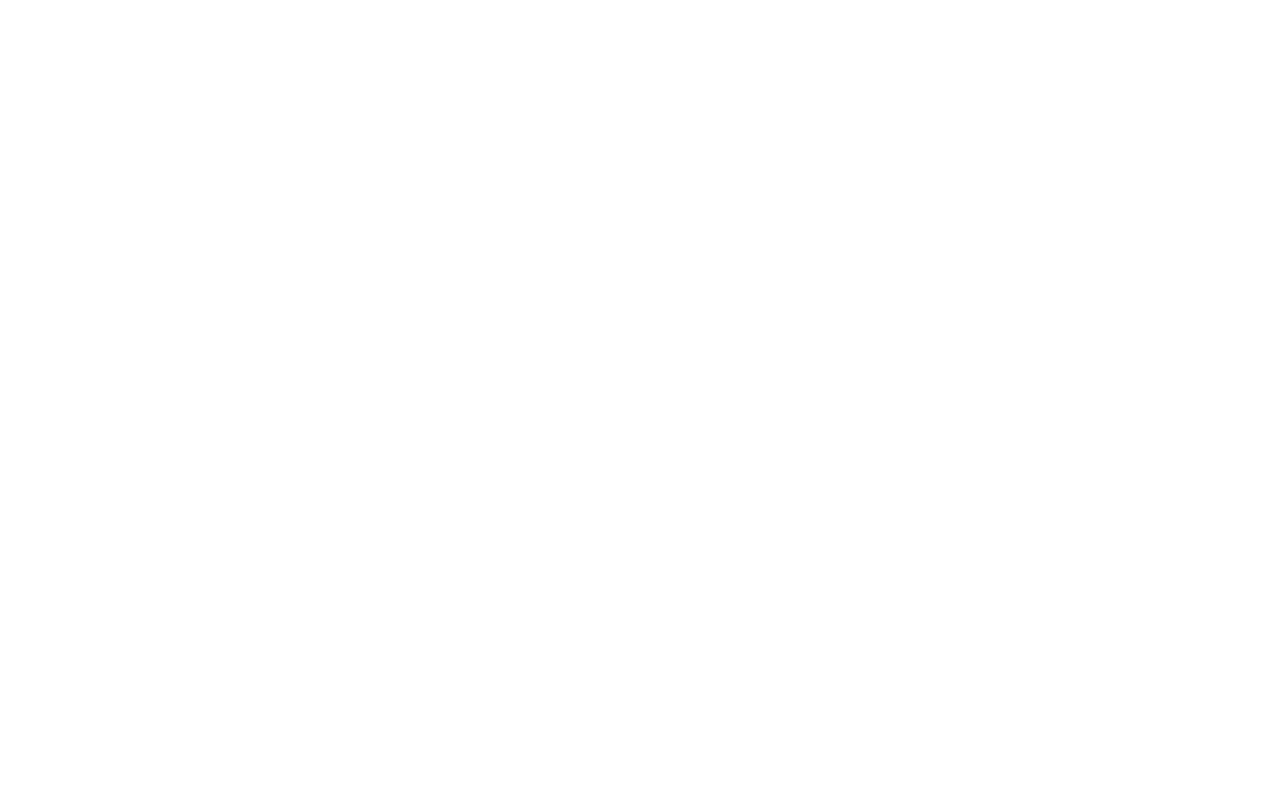
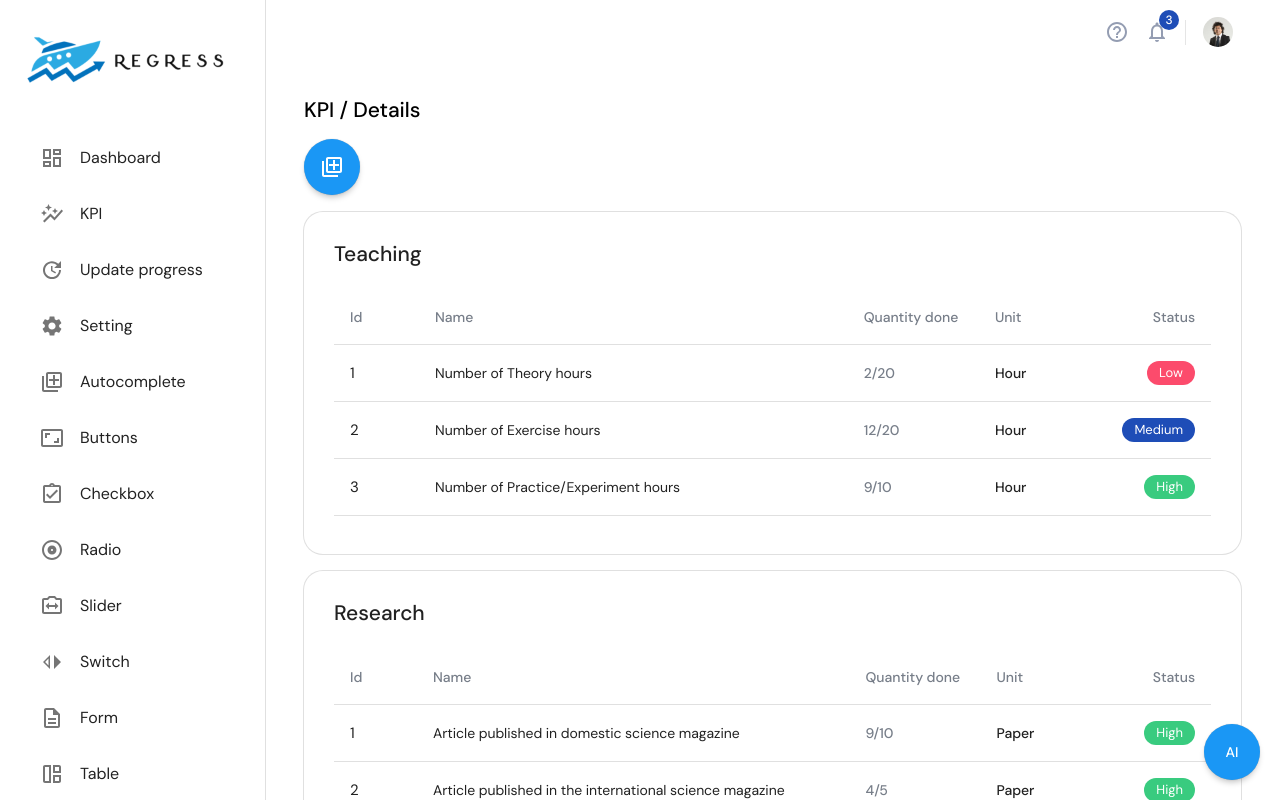
Before and after one commit to lpnizmeee/UIUX-final-project, a React (Create React App) app in the folder package/: page /#/kpi/detail in a window 1280 px wide. Before the commit this address had no page. Shown: the top 800 px of the page. Built offline with nearby package versions, Linux system fonts and the light colour scheme.

Commit message:
kpi-detail

```diff
--- a/package/src/routes/Router.js
+++ b/package/src/routes/Router.js
@@ -25,6 +25,7 @@
 const KPI = lazy(() => import("../views/kpi/KPI.js"));
 const AddKPI = lazy(() => import("../views/kpi/AddKPI.js"));
 const KPIFake = lazy(() => import("../views/kpi/KPIFake.js"));
+const KPIDetail = lazy(() => import("../views/kpi/KPIDetail.js"));
 
 /*****Routes******/
 
@@ -48,6 +49,7 @@
       { path: "/update-progress", element: <></> },
       { path: "/kpi/add-kpi", element: <AddKPI /> },
       { path: "/kpi/add-success", element: <KPIFake /> },
+      { path: "/kpi/detail", element: <KPIDetail /> },
     ],
   },
 ];
--- a/package/src/views/kpi/KPI.js
+++ b/package/src/views/kpi/KPI.js
@@ -7,6 +7,8 @@
 import AddIcon from "@mui/icons-material/Add";
 import Chip from "@mui/material/Chip";
 import NavigateNextIcon from '@mui/icons-material/NavigateNext';
+import { useNavigate } from 'react-router-dom';
+
 
 const KPIList = [
     {
@@ -19,24 +21,29 @@
         id: "2",
         title: "Social Activities",
         chiptitle: "Medium",
-        assignment: ["Vol", "Research", "Service"]
+        assignment: ["Volunteer", "Blood Donation"]
 
     },
     {
         id: "3",
         title: "House Chores",
         chiptitle: "Low",
-        assignment: ["Teaching", "Research", "Service"]
+        assignment: ["House Cleaning", "Cooking"]
     },
     {
         id: "4",
         title: "Charity",
         chiptitle: "Medium",
-        assignment: ["Teaching", "Research", "Service"]
+        assignment: ["Volunteer", "Fundraising"]
     },
 ]
 
 const KPI = () => {
+    const navigate = useNavigate();
+
+    const handleViewDetail = () => {
+        navigate('/kpi/detail');
+    }
     return (
         <Box>
             <Typography paddingLeft={2} variant="h3" sx={{ marginBottom: "0" }} gutterBottom>
@@ -74,6 +81,7 @@
                                     color="primary"
                                     variant="extended"
                                     size="small"
+                                    onClick={handleViewDetail}
                                     sx={{
                                         mr: 1,
                                         mb: {
--- /dev/null
+++ b/package/src/views/kpi/KPIDetail.js
@@ -0,0 +1,147 @@
+import React from "react";
+import { Link } from 'react-router-dom';
+import { Box } from "@mui/system";
+import { Card, CardContent, Typography } from "@mui/material";
+import KPIDetailTable from "./kpi-components/KPIDetailTable";
+import Fab from "@mui/material/Fab";
+import AddToPhotosOutlinedIcon from "@mui/icons-material/AddToPhotosOutlined";
+
+const assignmentList = [
+    {
+        name: "Teaching",
+        tasks: [
+            {
+                id: "1",
+                name: "Number of Theory hours",
+                quantity: "2/20",
+                status: "Low",
+                pbg: "error.main",
+                unit: "Hour",
+            },
+            {
+                id: "2",
+                name: "Number of Exercise hours",
+                quantity: "12/20",
+                status: "Medium",
+                pbg: "secondary.main",
+                unit: "Hour",
+            },
+            {
+                id: "3",
+                name: "Number of Practice/Experiment hours",
+                quantity: "9/10",
+                status: "High",
+                pbg: "success.main",
+                unit: "Hour",
+            },
+        ]
+    },
+    {
+        name: "Research",
+        tasks: [
+            {
+                id: "1",
+                name: "Article published in domestic science magazine",
+                quantity: "9/10",
+                status: "High",
+                pbg: "success.main",
+                unit: "Paper",
+            },
+            {
+                id: "2",
+                name: "Article published in the international science magazine",
+                quantity: "4/5",
+                status: "High",
+                pbg: "success.main",
+                unit: "Paper",
+            },
+            {
+                id: "3",
+                name: "State-level pilot production projects and topics",
+                quantity: "1/2",
+                status: "Medium",
+                pbg: "secondary.main",
+                unit: "Project",
+            },
+        ]
+    },
+    {
+        name: "Service",
+        tasks: [
+            {
+                id: "1",
+                name: "Instruct Graduation Research",
+                quantity: "9/10",
+                status: "High",
+                pbg: "success.main",
+                unit: "Student",
+            },
+            {
+                id: "2",
+                name: "Instructions for doctoral dissertations",
+                quantity: "1/5",
+                status: "Low",
+                pbg: "error.main",
+                unit: "master",
+            },
+        ]
+    },
+
+]
+
+
+const KPIDetail = () => {
+    return (
+        <Box>
+            <Typography paddingLeft={2} variant="h3" sx={{ marginBottom: "0" }} gutterBottom>
+                <Link to="/kpi" style={{ color: 'inherit', textDecoration: 'none' }}>KPI</Link>
+                <Link to="/kpi/detail" style={{ color: 'inherit', textDecoration: 'none' }}> / Details</Link>
+            </Typography>
+            <Box
+                sx={
+                    {
+                        m: 2,
+                    }
+
+                }>
+                <Link to="/kpi/add-kpi" style={{ textDecoration: 'none' }}>
+                    <Fab
+                        color="primary"
+                        sx={{
+                            mr: 1,
+                            mb: {
+                                xs: 1,
+                                sm: 0,
+                                lg: 0,
+                            },
+                        }}
+                    >
+                        <AddToPhotosOutlinedIcon />
+                    </Fab>
+                </Link>
+            </Box>
+            {assignmentList.map((assignment) => (
+                <Card variant="outlined">
+                    <CardContent>
+                        <Typography variant="h3">{assignment.name}</Typography>
+                        <Box
+                            sx={{
+                                overflow: {
+                                    xs: "auto",
+                                    sm: "unset",
+                                },
+                            }}
+                        >
+
+                            <Box>
+                                <KPIDetailTable list={assignment} />
+                            </Box>
+                        </Box>
+                    </CardContent>
+                </Card>
+            ))}
+        </Box>
+    );
+}
+
+export default KPIDetail;
--- a/package/src/views/kpi/kpi-components/KPICard.js
+++ b/package/src/views/kpi/kpi-components/KPICard.js
@@ -31,7 +31,7 @@
                 width: "100%",
             }}
         >
-            <Box p={2} display="flex" alignItems="center" backgroundColor="#cacace">
+            <Box p={2} display="flex" alignItems="center" backgroundColor="#f4f4f8">
                 <Box>
                     <Typography variant="h5">{props.title}</Typography>
                 </Box>
--- /dev/null
+++ b/package/src/views/kpi/kpi-components/KPIDetailTable.js
@@ -0,0 +1,110 @@
+import React from "react";
+import {
+    Typography,
+    Box,
+    Table,
+    TableBody,
+    TableCell,
+    TableHead,
+    TableRow,
+    Chip,
+} from "@mui/material";
+
+const KPIDetailTable = (props) => {
+    return (
+        <Table
+            aria-label="simple table"
+            sx={{
+                mt: 3,
+                whiteSpace: "nowrap",
+            }}
+        >
+            <TableHead>
+                <TableRow>
+                    <TableCell style={{ width: '10%' }}>
+                        <Typography color="textSecondary" variant="h6">
+                            Id
+                        </Typography>
+                    </TableCell>
+                    <TableCell style={{ width: '50%' }}>
+                        <Typography color="textSecondary" variant="h6">
+                            Name
+                        </Typography>
+                    </TableCell>
+                    <TableCell style={{ width: '15%' }}>
+                        <Typography color="textSecondary" variant="h6">
+                            Quantity done
+                        </Typography>
+                    </TableCell>
+                    <TableCell style={{ width: '15%' }}>
+                        <Typography color="textSecondary" variant="h6">
+                            Unit
+                        </Typography>
+                    </TableCell>
+                    <TableCell align="right" style={{ width: '10%' }}>
+                        <Typography color="textSecondary" variant="h6">
+                            Status
+                        </Typography>
+                    </TableCell>
+                </TableRow>
+            </TableHead>
+            <TableBody>
+                {props.list.tasks.map((product) => (
+                    <TableRow key={product.name}>
+                        <TableCell>
+                            <Typography
+                                sx={{
+                                    fontSize: "15px",
+                                    fontWeight: "300",
+                                }}
+                            >
+                                {product.id}
+                            </Typography>
+                        </TableCell>
+                        <TableCell>
+                            <Box
+                                sx={{
+                                    display: "flex",
+                                    alignItems: "center",
+                                }}
+                            >
+                                <Box>
+                                    <Typography
+                                        variant="h6"
+                                        sx={{
+                                            fontWeight: "300",
+                                        }}
+                                    >
+                                        {product.name}
+                                    </Typography>
+                                </Box>
+                            </Box>
+                        </TableCell>
+                        <TableCell>
+                            <Typography color="textSecondary" variant="h6">
+                                {product.quantity}
+                            </Typography>
+                        </TableCell>
+                        <TableCell >
+                            <Typography variant="h6">{product.unit}</Typography>
+                        </TableCell>
+                        <TableCell align="right">
+                            <Chip
+                                sx={{
+                                    pl: "4px",
+                                    pr: "4px",
+                                    backgroundColor: product.pbg,
+                                    color: "#fff",
+                                }}
+                                size="small"
+                                label={product.status}
+                            ></Chip>
+                        </TableCell>
+                    </TableRow>
+                ))}
+            </TableBody>
+        </Table>
+    );
+};
+
+export default KPIDetailTable;
```
Also changed, not shown: package/src/views/kpi/KPIFake.js (+10 -3 lines).
